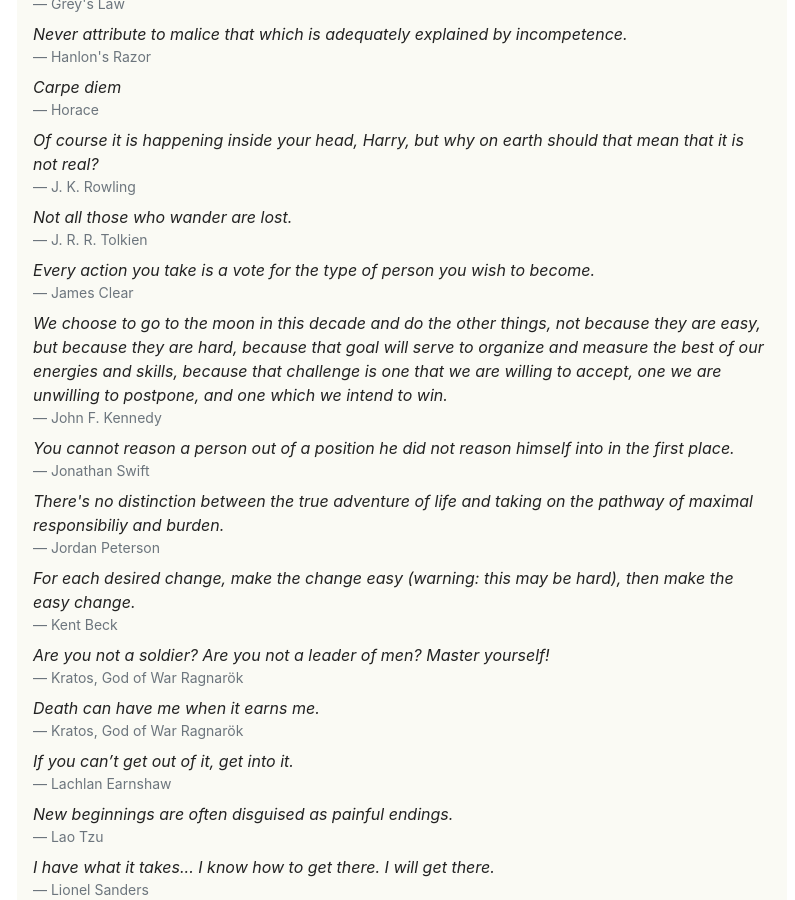
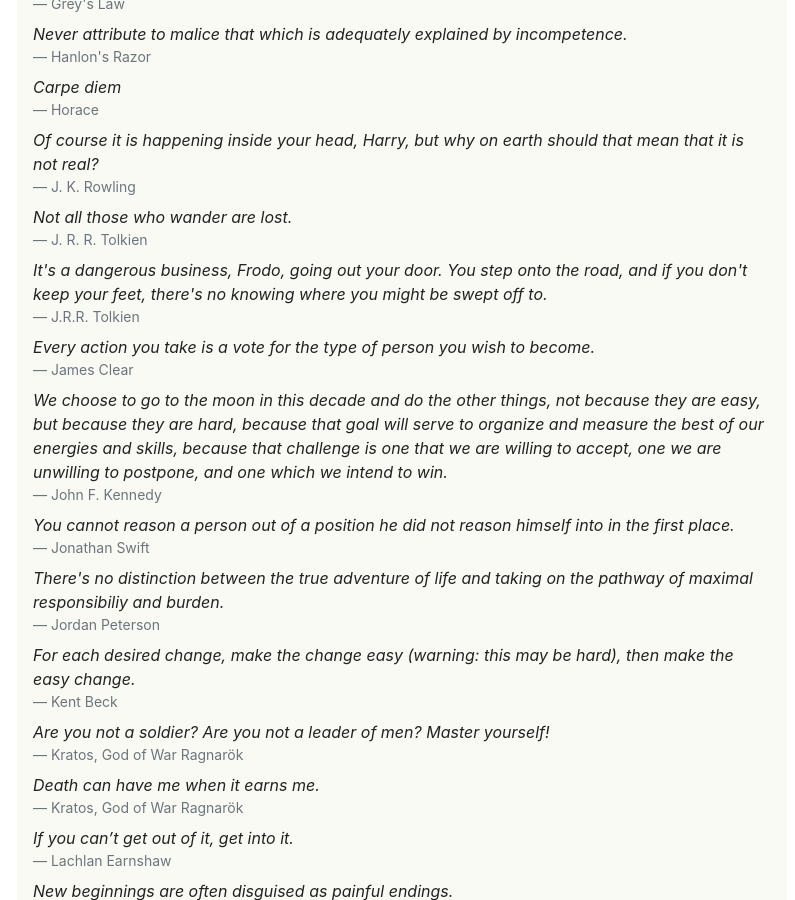
Before and after one commit to mackorone/mackorone.github.io, a Jekyll site: the page built from quotes.html, in a window 1280 px wide and 900 px high, scrolled down 2385 px. Shown: the whole window, without its empty margins (238-1033 px from the left). Built offline with Jekyll 4.4.1, drawn with Linux system fonts in a browser that asks for light colours; nearby versions of some CDN libraries.

Commit message:
Update quotes.yml

```diff
--- a/_data/quotes.yml
+++ b/_data/quotes.yml
@@ -181,3 +181,5 @@
   link: https://news.ycombinator.com/item?id=43121307
 - quote: There is nothing so disturbing to one’s well-being and judgment as to see a friend get rich.
   source: Charles Kindleberger
+- quote: It's a dangerous business, Frodo, going out your door. You step onto the road, and if you don't keep your feet, there's no knowing where you might be swept off to.
+  source: J.R.R. Tolkien
```
